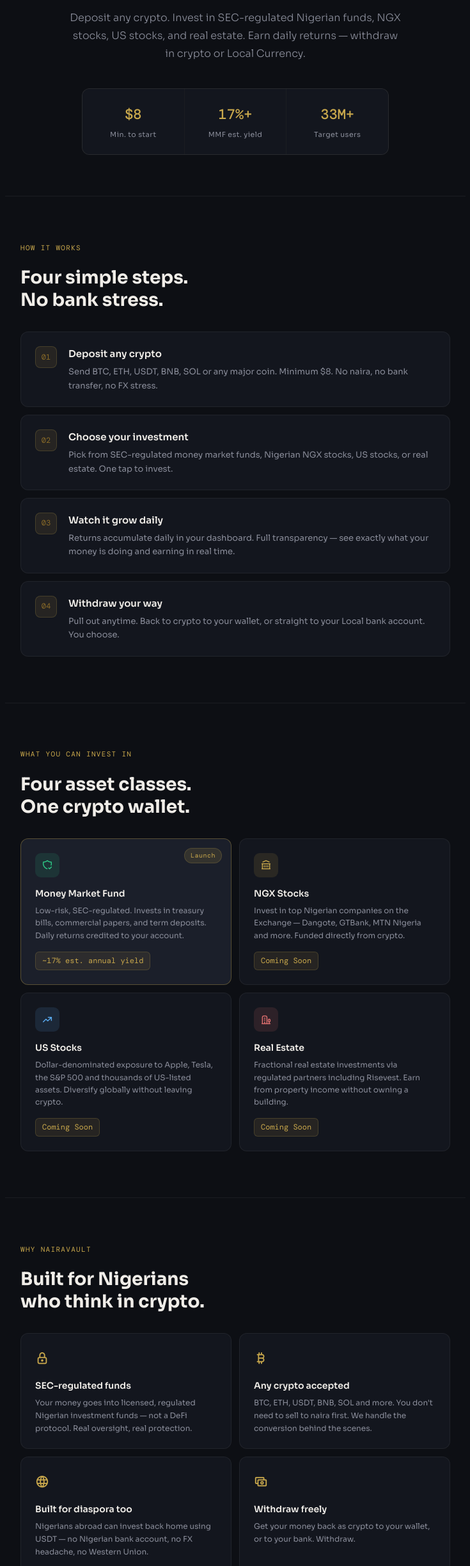
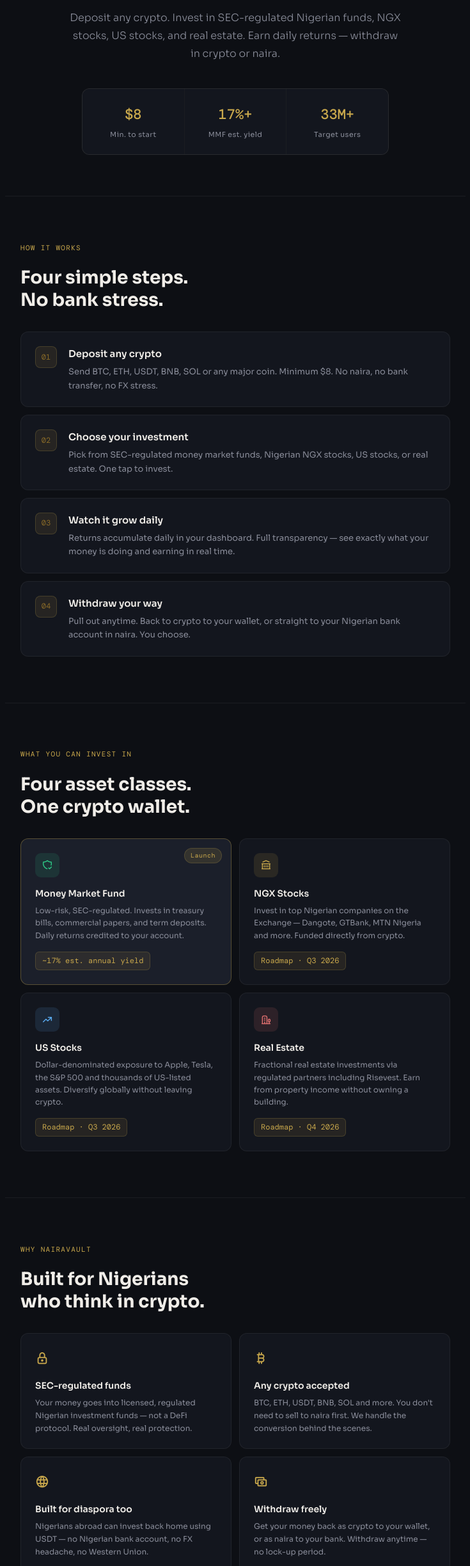
Before and after one commit to Okeanalysis/NairaVault, a plain HTML site: page index.html in a window 1280 px wide. Shown: the part 353-2800 px from the top of the page at 64% size, without its empty margins (272-1007 px from the left). Drawn offline with nearby package versions, Linux system fonts and the light colour scheme.

Commit message:
Update index.html

```diff
--- a/index.html
+++ b/index.html
@@ -4,7 +4,7 @@
   <meta charset="UTF-8" />
   <meta name="viewport" content="width=device-width, initial-scale=1.0" />
   <title>NairaVault — Your Crypto. Working for You.</title>
-  <meta name="description" content="Deposit any crypto. Invest in SEC-regulated Nigerian funds, NGX stocks, US stocks, and real estate. Earn daily returns — withdraw in crypto or local currency." />
+  <meta name="description" content="Deposit any crypto. Invest in SEC-regulated Nigerian funds, NGX stocks, US stocks, and real estate. Earn daily returns — withdraw in crypto or naira." />
   <meta property="og:title" content="NairaVault — Your Crypto. Working for You." />
   <meta property="og:description" content="The first platform where crypto holders invest in regulated Nigerian funds. Join the waitlist." />
   <meta property="og:type" content="website" />
@@ -309,7 +309,7 @@
   <section class="hero">
     <span class="hero-tag">Launching Soon</span>
     <h1>Your crypto.<br><span>Working for you.</span></h1>
-    <p>Deposit any crypto. Invest in SEC-regulated Nigerian funds, NGX stocks, US stocks, and real estate. Earn daily returns — withdraw in crypto or Local Currency.</p>
+    <p>Deposit any crypto. Invest in SEC-regulated Nigerian funds, NGX stocks, US stocks, and real estate. Earn daily returns — withdraw in crypto or naira.</p>
     <div class="stats-row">
       <div class="stat">
         <div class="stat-num">$8</div>
@@ -357,7 +357,7 @@
         <div class="step-num">04</div>
         <div>
           <h3>Withdraw your way</h3>
-          <p>Pull out anytime. Back to crypto to your wallet, or straight to your Local bank account. You choose.</p>
+          <p>Pull out anytime. Back to crypto to your wallet, or straight to your Nigerian bank account in naira. You choose.</p>
         </div>
       </div>
     </div>
@@ -380,19 +380,19 @@
         <div class="fund-icon ngx"><i class="ti ti-building-bank"></i></div>
         <div class="fund-name">NGX Stocks</div>
         <div class="fund-desc">Invest in top Nigerian companies on the Exchange — Dangote, GTBank, MTN Nigeria and more. Funded directly from crypto.</div>
-        <span class="fund-yield">Coming Soon</span>
+        <span class="fund-yield">Roadmap · Q3 2026</span>
       </div>
       <div class="fund-card">
         <div class="fund-icon us"><i class="ti ti-trending-up"></i></div>
         <div class="fund-name">US Stocks</div>
         <div class="fund-desc">Dollar-denominated exposure to Apple, Tesla, the S&amp;P 500 and thousands of US-listed assets. Diversify globally without leaving crypto.</div>
-        <span class="fund-yield">Coming Soon</span>
+        <span class="fund-yield">Roadmap · Q3 2026</span>
       </div>
       <div class="fund-card">
         <div class="fund-icon re"><i class="ti ti-building-estate"></i></div>
         <div class="fund-name">Real Estate</div>
         <div class="fund-desc">Fractional real estate investments via regulated partners including Risevest. Earn from property income without owning a building.</div>
-        <span class="fund-yield">Coming Soon</span>
+        <span class="fund-yield">Roadmap · Q4 2026</span>
       </div>
     </div>
   </section>
@@ -421,7 +421,7 @@
       <div class="why-card">
         <div class="why-icon"><i class="ti ti-cash"></i></div>
         <h3>Withdraw freely</h3>
-        <p>Get your money back as crypto to your wallet, or to your bank. Withdraw.</p>
+        <p>Get your money back as crypto to your wallet, or as naira to your bank. Withdraw anytime — no lock-up period.</p>
       </div>
     </div>
   </section>
@@ -536,8 +536,8 @@
       <div class="success-state" id="success-state">
         <div class="success-icon"><i class="ti ti-check"></i></div>
         <h3>You're on the list.</h3>
-        <p>We'll reach out as soon as early access opens. In the meantime — tell a friend who holds crypto and doesn't know what to do with it.</p>
-        <a href="https://twitter.com/intent/tweet?text=Just%20joined%20the%20NairaVault%20waitlist%20%E2%80%94%20finally%20a%20way%20to%20put%20idle%20crypto%20into%20regulated%20Nigerian%20investments.%20nairavault.com" target="_blank" class="share-btn">Share on X →</a>
+        <p>Redirecting you to our Telegram community now… Join to get updates, ask questions, and connect with early members.</p>
+        <a href="https://t.me/+6YxUCcyOASEyNjVk" target="_blank" class="share-btn">Join Telegram group →</a>
       </div>
 
     </div>
@@ -627,6 +627,9 @@
           document.getElementById('success-state').style.display = 'block';
           count++;
           updateCounter();
+          setTimeout(function() {
+            window.location.href = 'https://t.me/+6YxUCcyOASEyNjVk';
+          }, 2500);
         } else {
           btn.textContent = 'Something went wrong — try again';
           btn.disabled = false;
```
